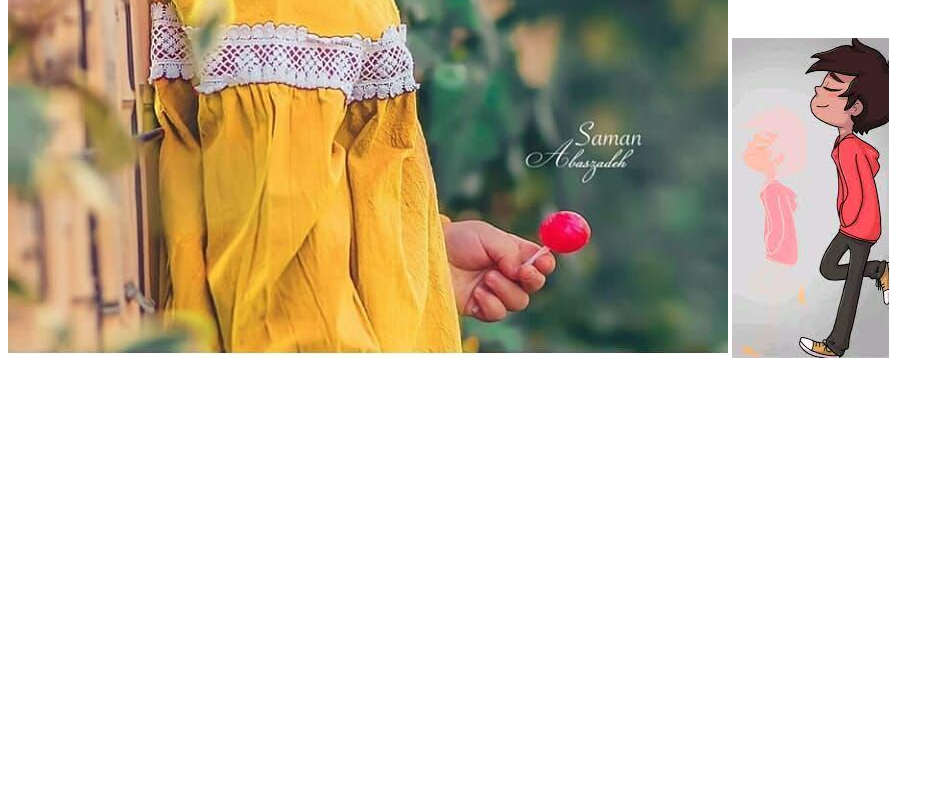
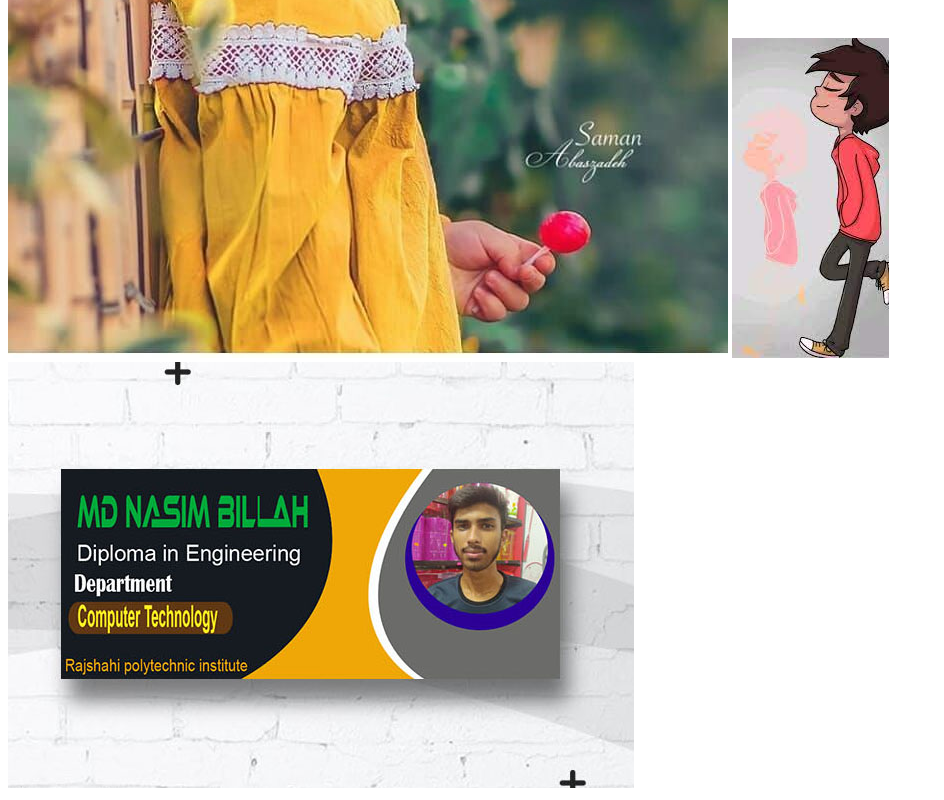
Before and after one commit to nasimbillah269/my-four-repo, a plain HTML site: page index.html in a window 1280 px wide. Shown: the part 703-1503 px from the top of the page, without its empty margins (0-944 px from the left). Before the commit the page ends 1073 px from the top, so only its background shows below. Drawn offline with Linux system fonts and the light colour scheme.

Commit message:
next image

```diff
--- a/index.html
+++ b/index.html
@@ -13,5 +13,6 @@
     <p>pearagrap Lorem ipsum, dolor sit amet consectetur adipisicing elit. Cupiditate, eum.</p>
     <img src="img1.jpg" alt="">
     <img src="img2.jpg" alt="">
+    <img src="1p.jpg" alt="">
 </body>
 </html>
```
Also changed, not shown: 1p.jpg (added).
